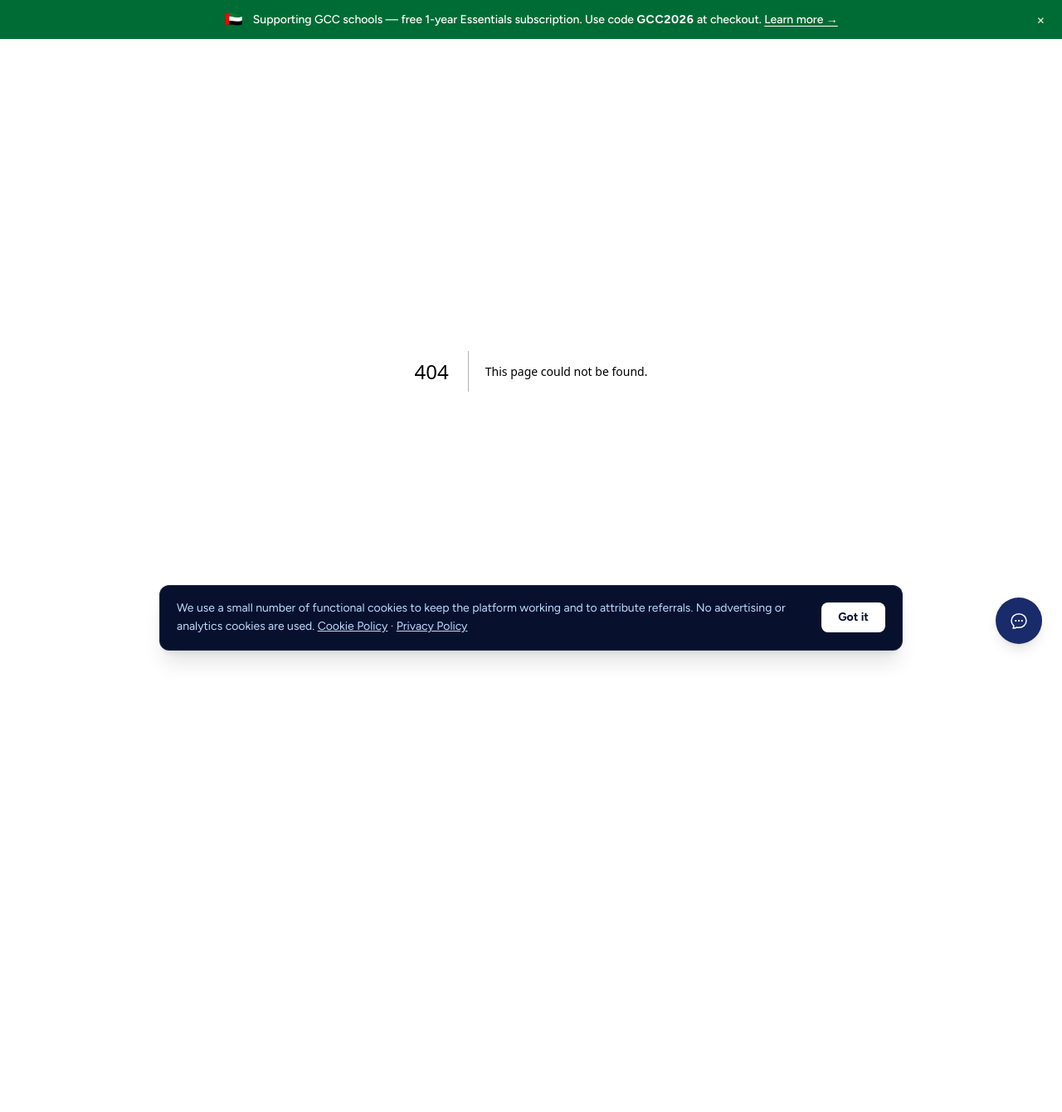
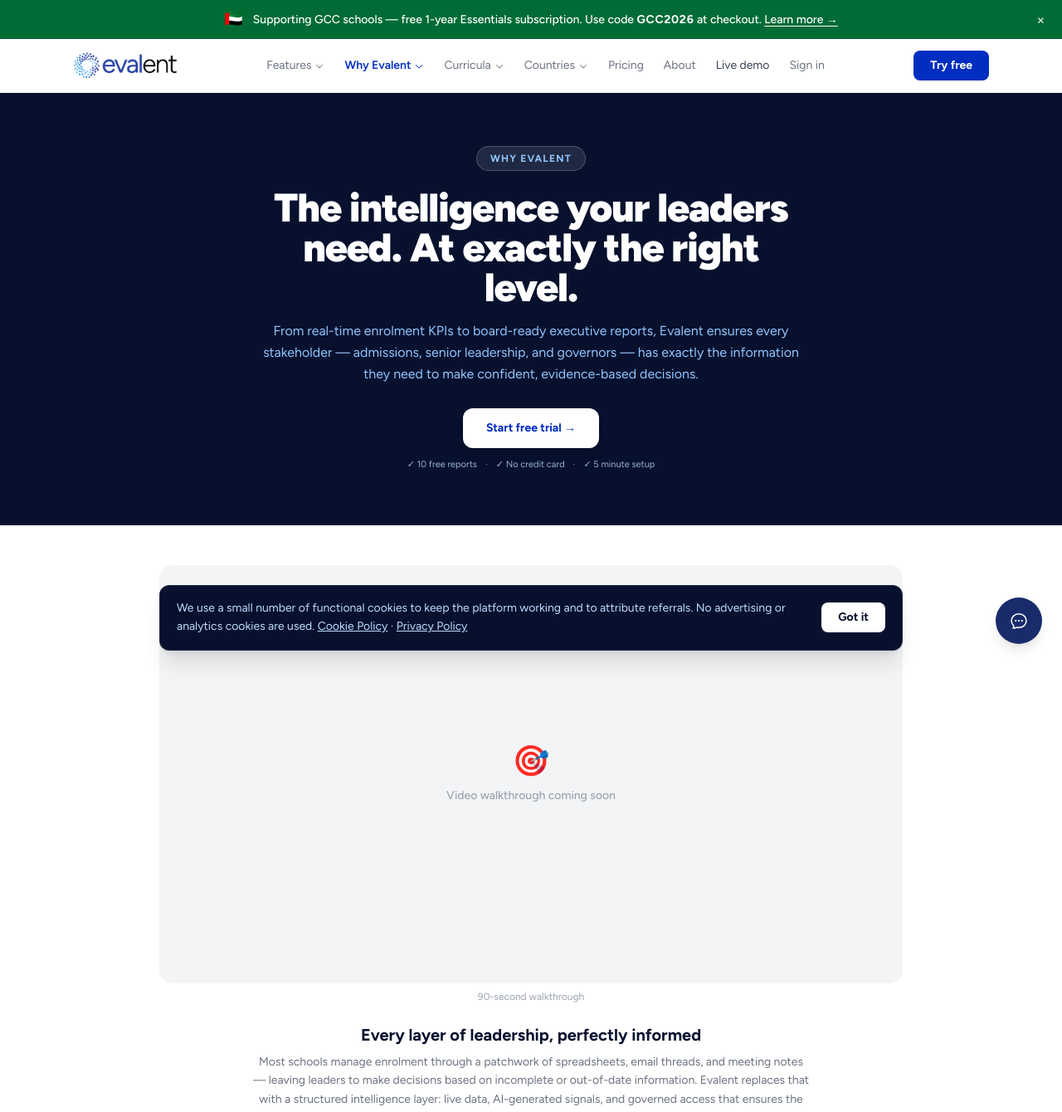
Before and after one commit to wigsbury-ui/evalent-marketing, a Next.js app: page /why/decision-making in a window 1280 px wide. Before the commit this address had no page. Shown: the top 1340 px of the page at 83% size. Before the commit the page ends 847 px from the top, so only its background shows below. Built offline with nearby package versions, Linux system fonts and the light colour scheme.

Commit message:
feat: add Informed Decision Making page to Why Evalent; update nav

```diff
--- /dev/null
+++ b/src/app/why/decision-making/page.tsx
@@ -0,0 +1,119 @@
+import Nav from '@/components/Nav'
+import Footer from '@/components/Footer'
+import HeroTrialButton from '@/components/HeroTrialButton'
+import Link from 'next/link'
+
+export const metadata = {
+  title: 'Informed Decision Making — Why Evalent',
+  description: 'Give your leaders and governors the intelligence they need to make confident, evidence-based enrolment decisions.',
+}
+
+export default function Page() {
+  return (
+    <div className="min-h-screen">
+      <Nav />
+
+      {/* HERO */}
+      <section className="bg-navy py-16 px-6 text-center">
+        <div className="max-w-2xl mx-auto">
+          <div className="inline-flex items-center gap-2 bg-white/10 border border-white/20 text-blue-300 text-xs font-bold tracking-widest px-4 py-1.5 rounded-full mb-5">WHY EVALENT</div>
+          <h1 className="text-4xl md:text-5xl font-black text-white tracking-tight mb-4">
+            The intelligence your leaders need. At exactly the right level.
+          </h1>
+          <p className="text-blue-300 text-base leading-relaxed mb-6">
+            From real-time enrolment KPIs to board-ready executive reports, Evalent ensures every stakeholder — admissions, senior leadership, and governors — has exactly the information they need to make confident, evidence-based decisions.
+          </p>
+          <HeroTrialButton />
+        </div>
+      </section>
+
+      {/* INTRO */}
+      <section className="px-6 bg-white pt-12 pb-2">
+        <div className="max-w-4xl mx-auto">
+          <div className="rounded-2xl overflow-hidden relative bg-gray-100 flex items-center justify-center" style={{ paddingTop: '56.25%' }}>
+            <div className="absolute inset-0 flex flex-col items-center justify-center">
+              <div className="text-4xl mb-3">🎯</div>
+              <p className="text-sm text-gray-400 font-medium">Video walkthrough coming soon</p>
+            </div>
+          </div>
+          <p className="text-center text-xs text-gray-400 mt-2">90-second walkthrough</p>
+          <h2 className="text-center text-xl font-bold text-navy mt-6">
+            Every layer of leadership, perfectly informed
+          </h2>
+          <p className="text-center text-sm text-gray-500 leading-relaxed mt-2 max-w-2xl mx-auto">
+            Most schools manage enrolment through a patchwork of spreadsheets, email threads, and meeting notes — leaving leaders to make decisions based on incomplete or out-of-date information. Evalent replaces that with a structured intelligence layer: live data, AI-generated signals, and governed access that ensures the right people see the right things.
+          </p>
+        </div>
+      </section>
+
+      {/* CONTENT CARDS */}
+      <section className="py-14 px-6 bg-white">
+        <div className="max-w-3xl mx-auto">
+          <div className="grid gap-4">
+
+            <div className="border border-indigo-100 rounded-xl p-5">
+              <h3 className="text-sm font-bold text-navy mb-2">A live picture of every grade</h3>
+              <p className="text-sm text-gray-600 leading-relaxed">
+                The Strategy page gives principals and senior leadership a real-time view of every grade&apos;s enrolment position — fill rate, retention, new entrants, gap to target, leaver risk, and pipeline velocity. Six live KPI cards update automatically as data changes. No refreshing, no chasing. Just an honest picture of where the school stands, right now.
+              </p>
+            </div>
+
+            <div className="border border-indigo-100 rounded-xl p-5">
+              <h3 className="text-sm font-bold text-navy mb-2">AI signals that surface what matters</h3>
+              <p className="text-sm text-gray-600 leading-relaxed">
+                Evalent&apos;s strategic signals engine analyses your enrolment data and generates specific, grade-level intelligence — organised into three categories: Enrolment &amp; Capacity, Retention, and Pipeline. Leaders don&apos;t have to hunt for problems. The system surfaces them, with recommended actions, so attention goes where it&apos;s needed most.
+              </p>
+            </div>
+
+            <div className="border border-indigo-100 rounded-xl p-5">
+              <h3 className="text-sm font-bold text-navy mb-2">Board-ready reporting in one click</h3>
+              <p className="text-sm text-gray-600 leading-relaxed">
+                The Executive Report Generator produces a professional, narrative admissions report — in the language of your school&apos;s curriculum — covering pipeline activity, enrolment trends, and three strategic recommendations. Available as PDF or Word, it is designed to be placed directly into a board pack. No formatting, no summarising, no preparation time.
+              </p>
+            </div>
+
+            <div className="border border-indigo-100 rounded-xl p-5">
+              <h3 className="text-sm font-bold text-navy mb-2">Governed access for every stakeholder</h3>
+              <p className="text-sm text-gray-600 leading-relaxed">
+                Not everyone needs to see everything. Evalent&apos;s Team Management page lets you assign each person to a role group — Admissions Team, Senior Leadership, Board Chair, or Board Members — each with permissions calibrated to what that layer genuinely needs. Board members see strategy and enrolment position. They do not see individual student data. Admissions staff manage the pipeline. Senior leaders have strategic visibility without operational controls. Everyone is informed at exactly the right level.
+              </p>
+            </div>
+
+          </div>
+        </div>
+      </section>
+
+      {/* QUOTE STRIP */}
+      <section className="py-12 px-6 bg-navy text-center">
+        <div className="max-w-2xl mx-auto">
+          <p className="text-xl font-black text-white leading-snug mb-3">
+            &ldquo;The board should know whether the school is filling. They should not need to ask.&rdquo;
+          </p>
+          <p className="text-blue-300 text-sm">The Evalent principle of structured access</p>
+        </div>
+      </section>
+
+      {/* CTA */}
+      <section className="py-12 px-6 bg-blue-50 border-t border-blue-100 text-center">
+        <div className="max-w-xl mx-auto">
+          <h2 className="text-2xl font-black text-navy tracking-tight mb-3">
+            Try Evalent free with your next 10 applicants.
+          </h2>
+          <p className="text-gray-600 text-sm mb-6">No credit card. No contract. Set up in 5 minutes.</p>
+          <div className="flex gap-3 justify-center flex-wrap">
+            <a href="https://app.evalent.io/signup"
+              className="bg-brand text-white font-bold text-sm px-6 py-3 rounded-xl hover:bg-blue-800 transition-colors">
+              Start free trial →
+            </a>
+            <Link href="/why"
+              className="bg-white text-gray-600 font-semibold text-sm px-6 py-3 rounded-xl border border-gray-200 hover:bg-gray-50 transition-colors">
+              All benefits →
+            </Link>
+          </div>
+        </div>
+      </section>
+
+      <Footer />
+    </div>
+  )
+}
--- a/src/components/Nav.tsx
+++ b/src/components/Nav.tsx
@@ -7,7 +7,7 @@ import TrialModal from './TrialModal'
 import {
   UserPlus, LayoutDashboard, ClipboardList, FileText,
   CheckSquare, TrendingUp, Users, Sparkles, Heart,
-  Eye, Shield, Zap, Lock, type LucideIcon,
+  Eye, Shield, Zap, Lock, Target, type LucideIcon,
 } from 'lucide-react'
 
 interface NavLink {
@@ -33,7 +33,8 @@ const WHY_LINKS: NavLink[] = [
   { href: '/why/transparency',  label: 'Transparency',           desc: 'Full audit trail, every decision documented',   icon: Eye },
   { href: '/why/defensibility', label: 'Defensibility',          desc: 'Evidence-based, accreditation-ready records',   icon: Shield },
   { href: '/why/conversion',    label: 'Conversion & Speed',     desc: 'Faster decisions, higher yield',                icon: Zap },
-  { href: '/why/data-security', label: 'Data Security',          desc: 'GDPR compliant · student data protected',       icon: Lock },
+  { href: '/why/data-security',    label: 'Data Security',            desc: 'GDPR compliant · student data protected',       icon: Lock },
+  { href: '/why/decision-making',  label: 'Informed Decision Making', desc: 'Intelligence for leaders and governors',         icon: Target },
 ]
 
 const CURRICULA_LINKS: NavLink[] = [
```
